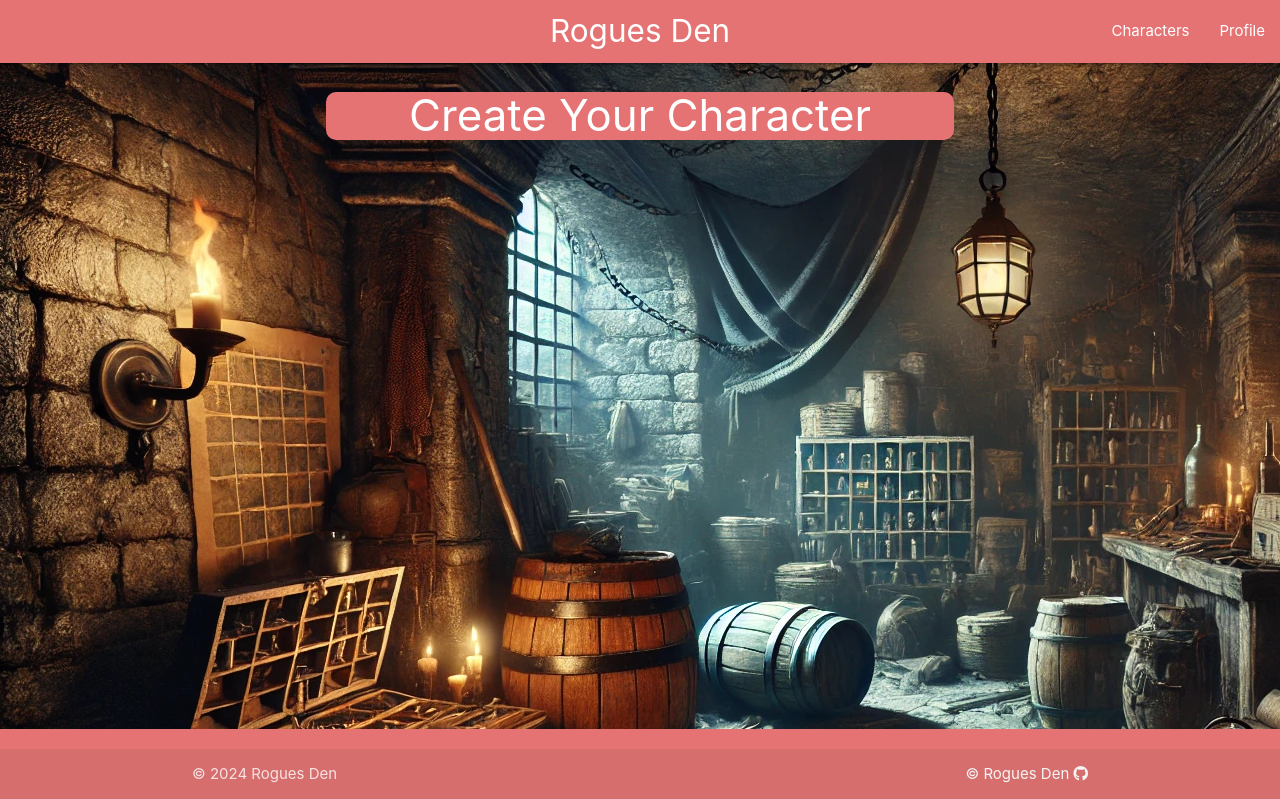
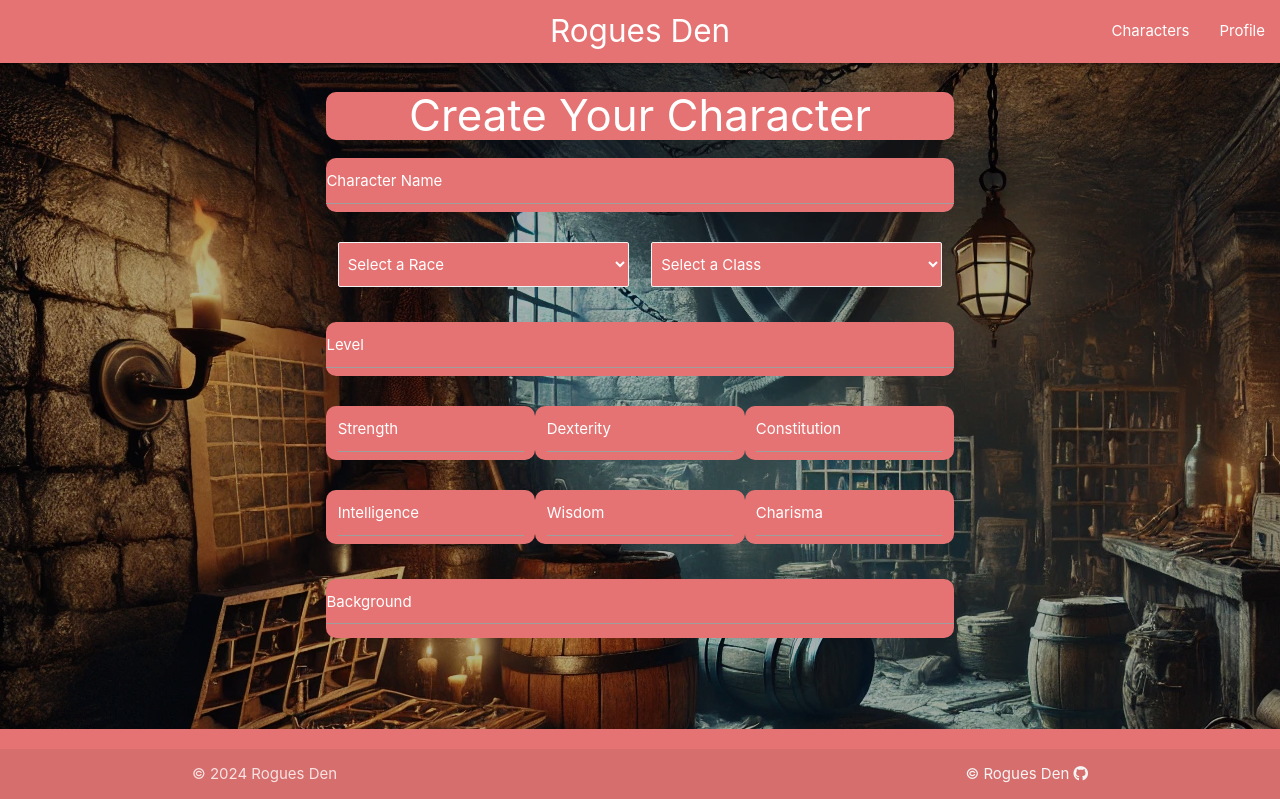
Before and after one commit to CamRaff/Milestone3-RoguesDen, a Flask app: page /add_character in a window 1280 px wide. Shown: the part 1-800 px from the top of the page. Run offline with Flask 2, Linux system fonts and the light colour scheme; the visitor is signed in with stand-in values (Sample User, id 1); some libraries are stand-ins or nearby versions.

Commit message:
character creation form created

```diff
--- a/rogues_den/routes.py
+++ b/rogues_den/routes.py
@@ -39,37 +39,48 @@ def characters():
 def add_character():
 
     if request.method == "POST":
-        # extract form data from the database
-        character_name=request.form.get("characte_name"),
-        character_race=request.form.get("character_race"),
-        character_class=request.form.get("character_class"),
-        character_level=int(request.form.get("character_level")),
-        character_strength=int(request.form.get("character_strength")),
-        character_dexterity=int(request.form.get("character_dexterity")),
-        character_constitution=int(request.form.get("character_constitution")),
-        character_intelligence=int(request.form.get("character_intelligence")),
-        character_wisdom=int(request.form.get("character_wisdom")),
-        character_charisma=int(request.form.get("character_charisma")),
-        character_background=request.form.get("character_background")
+        try:
+            # extract form data from the database
+            character_name=request.form.get("character_name"),
+            character_race=request.form.get("character_race"),
+            character_class=request.form.get("character_class"),
+            character_level=int(request.form.get("character_level") or 1),
+            character_strength=int(request.form.get("character_strength") or 0),
+            character_dexterity=int(request.form.get("character_dexterity") or 0),
+            character_constitution=int(request.form.get("character_constitution") or 0),
+            character_intelligence=int(request.form.get("character_intelligence") or 0),
+            character_wisdom=int(request.form.get("character_wisdom") or 0),
+            character_charisma=int(request.form.get("character_charisma") or 0),
+            character_background=request.form.get("character_background")
 
-        new_character= Character(
-            character_name=character_name,
-            character_race=character_race,
-            character_class=character_class,
-            character_level=character_level,
-            character_strength=character_strength,
-            character_dexterity=character_dexterity,
-            character_constitution=character_constitution,
-            character_intelligence=character_intelligence,
-            character_wisdom=character_wisdom,
-            character_charisma=character_charisma,
-            character_background=character_background,
-            users_id=current_user.id
-        )
+            if not character_name or not character_race or not character_class:
+                flash("Name, Race and Class are required fields!", category="error")
+                return render_template('add_character.html')
 
-        db.session.add(new_character)
-        db.session.commit()
+            new_character= Character(
+                character_name=character_name,
+                character_race=character_race,
+                character_class=character_class,
+                character_level=character_level,
+                character_strength=character_strength,
+                character_dexterity=character_dexterity,
+                character_constitution=character_constitution,
+                character_intelligence=character_intelligence,
+                character_wisdom=character_wisdom,
+                character_charisma=character_charisma,
+                character_background=character_background,
+                users_id=current_user.id
+            )
 
-        flash("New character created!", category="success")
+            db.session.add(new_character)
+            db.session.commit()
 
-    return render_template('add_character.html')
+            flash("New character created!", category="success")
+            return redirect(url_for('characters'))
+
+        except ValueError:
+            flash("Please ensure all numeric fields contain valid numbers.", category="error")
+
+    races = [race for race in Character.__table__.columns.character_race.type.enums]
+    classes = [chcls for chcls in Character.__table__.columns.character_class.type.enums]
+    return render_template('add_character.html', races=races, classes=classes)
--- a/rogues_den/static/css/style.css
+++ b/rogues_den/static/css/style.css
@@ -3,6 +3,8 @@ body {
     min-height: 100vh;
     flex-direction: column;
     background-image: url('../images/background.webp');
+    background-color: rgba(0, 0, 0, 0.3);
+    background-blend-mode: overlay;
 }
 
 main {
@@ -21,6 +23,11 @@ p {
     border-radius: 10px;
 }
 
+
+/* .container {
+    background-color: rgba(0,0,0,0.5);
+} */
+
 /* .profile img {
     height: 10vh !important;
     width: 50%;
@@ -34,3 +41,7 @@ p {
     height: 50%;
     width: 50%;
 } */
+
+/* .container {
+    opacity: 0.5;
+} */
--- a/rogues_den/static/js/script.js
+++ b/rogues_den/static/js/script.js
@@ -2,6 +2,7 @@ document.addEventListener('DOMContentLoaded', function() {
     // SideNav Initialization
   let sidenav = document.querySelectorAll('.sidenav');
   M.Sidenav.init(sidenav);
+
 });
 
 document.addEventListener('DOMContentLoaded', function() {
@@ -9,3 +10,8 @@ document.addEventListener('DOMContentLoaded', function() {
   let tooltipped = document.querySelectorAll('.tooltipped');
   M.Tooltip.init(tooltipped);
 });
+
+document.addEventListener('DOMContentLoaded', function() {
+  let select = document.querySelectorAll('select');
+  M.FormSelect.init(select);
+});
--- a/rogues_den/templates/add_character.html
+++ b/rogues_den/templates/add_character.html
@@ -4,4 +4,84 @@
         <h3 class="center-align white-text red lighten-2">Create Your Character</h3>
     </div>
 
+    <div class="container">
+        <form method="POST" action="{{ url_for('add_character') }}">
+
+            <!-- Character Name -->
+            <div class="input-field center-align white-text red lighten-2">
+                <label for="character_name" class="white-text">Character Name</label>
+                <input type="text" id="character_name" name="character_name" class="white-text" data-length="20" required>
+            </div>
+
+            <!-- Character Race and Class -->
+            <div class="row">
+                <div class="input-field col s6 m6 l6">
+                    <select name="character_race" class="browser-default white-text red lighten-2" required>
+                        <option value="" disabled selected>Select a Race</option>
+                        {% for race in races %}
+                        <option value="{{ race }}">{{ race }}</option>
+                        {% endfor %}
+                    </select>
+                </div>
+
+                <div class="input-field col s6 m6 l6">
+                    <select name="character_class" class="browser-default white-text red lighten-2" required>
+                        <option value="" disabled selected>Select a Class</option>
+                        {% for chcls in classes %}
+                        <option value="{{ chcls }}">{{ chcls }}</option>
+                        {% endfor %}
+                    </select>
+                </div>
+            </div>
+
+            <!-- Character level -->
+            <div class="input-field white-text red lighten-2">
+                <label for="character_level" class="white-text">Level</label>
+                <input type="number" id="character_level" name="character_level" min="1" max="20" class="white-text" required>
+            </div>
+
+            <!-- Character stats -->
+            <div class="row">
+
+                <div class="input-field col s4 m4 l4 white-text red lighten-2">
+                    <label for="character_strength" class="white-text">Strength</label>
+                    <input type="number" id="character_strength" name="character_strength" min="1" max="20" class="white-text" required>
+                </div>
+
+                <div class="input-field col s4 m4 l4 white-text red lighten-2">
+                    <label for="character_dexterity" class="white-text">Dexterity</label>
+                    <input type="number" id="character_dexterity" name="character_dexterity" min="1" max="20" class="white-text" required>
+                </div>
+
+
+                <div class="input-field col s4 m4 l4 white-text red lighten-2">
+                    <label for="character_constitution" class="white-text">Constitution</label>
+                    <input type="number" id="character_constitution" name="character_constitution" min="1" max="20" class="white-text" required>
+                </div>
+
+                <div class="input-field col s4 m4 l4 white-text red lighten-2">
+                    <label for="character_intelligence" class="white-text">Intelligence</label>
+                    <input type="number" id="character_intelligence" name="character_intelligence" min="1" max="20" class="white-text" required>
+                </div>
+
+                <div class="input-field col s4 m4 l4 white-text red lighten-2">
+                    <label for="character_wisdom" class="white-text">Wisdom</label>
+                    <input type="number" id="character_wisdom" name="character_wisdom" min="1" max="20" class="white-text" required>
+                </div>
+
+                <div class="input-field col s4 m4 l4 white-text red lighten-2">
+                    <label for="character_charisma" class="white-text">Charisma</label>
+                    <input type="number" id="character_charisma" name="character_charisma" min="1" max="20" class="white-text" required>
+                </div>
+            </div>
+
+            <!-- Character background -->
+            <div class="input-field white-text red lighten-2">
+                <label for="character_background" class="white-text">Background</label>
+                <textarea id="character_background" name="character_background" class="materialize-textarea"  class="white-text" required></textarea>
+            </div>
+
+        </form>
+    </div>
+
 {% endblock %}
```
